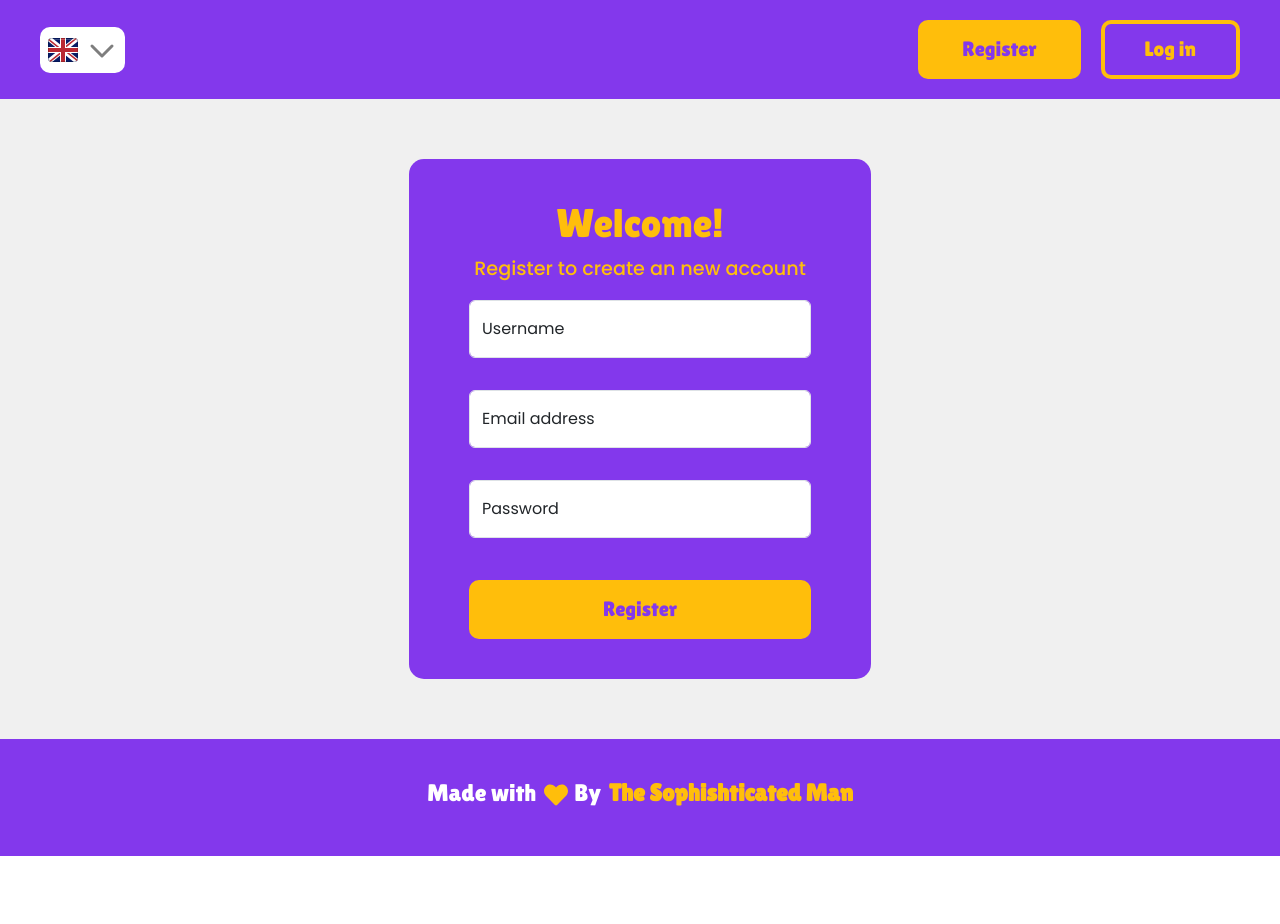
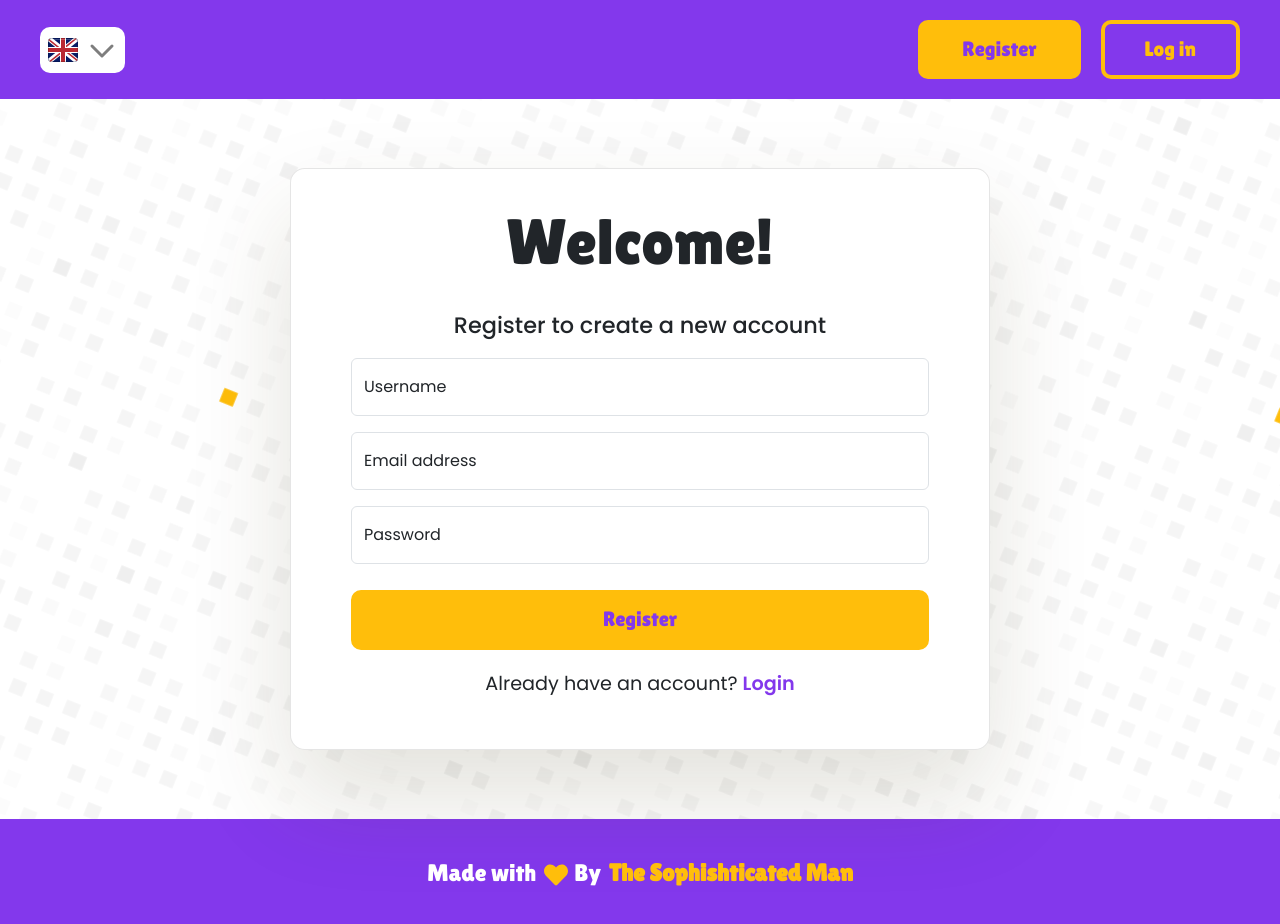
Before and after one commit to The-Sofishticated-Man/secret-message, a React (Vite) app in the folder client/secret-message/: page /users/register in a window 1280 px wide. Shown: the top 924 px of the page. Before the commit the page ends 856 px from the top, so only its background shows below. Built offline with nearby package versions, Linux system fonts and the light colour scheme.

Commit message:
improved register field and page

```diff
--- a/client/secret-message/src/components/RegisterForm/RegisterForm.module.css
+++ b/client/secret-message/src/components/RegisterForm/RegisterForm.module.css
@@ -1,11 +1,14 @@
 .loginForm {
-  max-width: 50%;
-  padding: 40px 60px;
-  background-color: var(--color-secondary);
+  min-width: 700px;
+  padding: 35px 60px;
+  border: 1px solid rgba(0,0,0,0.1);
+  /* padding-top: 35px; */
+  background-color: white;
   border-radius: 15px;
   font-family: "Poppins";
   display: flex;
   flex-direction: column;
+  box-shadow: rgba(70, 60, 18, 0.15) 0px 48px 100px 0px;
 }
 .formField {
   width: 100%;
@@ -15,18 +18,27 @@
 }
 .formHeading {
   text-align: center;
-  color: var(--color-primary);
+  /* color: var(--color-primary); */
   font-family: "Lilita One";
+  font-size: 4rem;
+  padding-bottom: 20px;
 }
 .formSubHeading {
-  color: var(--color-primary);
+  /* color: var(--color-primary); */
   font-family: "Poppins";
   font-weight: 500;
   text-align: center;
-  font-size: 1.2rem;
+  font-size: 1.4rem;
 }
 .warningMessage {
-  color: var(--color-primary);
   font-family: "Lilita One";
   margin: 0;
 }
+.loginLink {
+  margin-top: 20px;
+  text-align: center;
+  font-size: 1.2rem;
+}
+.loginLink a {
+  font-weight: 600;
+}
--- a/client/secret-message/src/components/RegisterForm/index.tsx
+++ b/client/secret-message/src/components/RegisterForm/index.tsx
@@ -4,6 +4,7 @@ import useRegister from "../../hooks/useRegister";
 import { formData, userSchema } from "../../util/registrationValidationUtil";
 import { useForm } from "react-hook-form";
 import { zodResolver } from "@hookform/resolvers/zod";
+import BetterLink from "../BetterLink/BetterLink";
 
 function RegisterForm() {
   const {
@@ -24,8 +25,8 @@ function RegisterForm() {
     >
       <h1 className={style.formHeading}>Welcome!</h1>
 
-      <p className={style.formSubHeading}>Register to create an new account</p>
-      <div className={`form-floating mb-3  ${style.formField}`}>
+      <p className={style.formSubHeading}>Register to create a new account</p>
+      <div className={`form-floating   ${style.formField}`}>
         <input
           {...register("username")}
           type="text"
@@ -35,13 +36,13 @@ function RegisterForm() {
         />
         <label htmlFor="usernameField">Username</label>
         {errors.username ? (
-          <p className={style.warningMessage}>{errors.username.message}</p>
+          <p className={"text-danger"}>{errors.username.message}</p>
         ) : (
           <p></p>
         )}
       </div>
 
-      <div className={`form-floating mb-3  ${style.formField}`}>
+      <div className={`form-floating   ${style.formField}`}>
         <input
           {...register("email")}
           type="email"
@@ -51,12 +52,12 @@ function RegisterForm() {
         />
         <label htmlFor="emailField">Email address</label>
         {errors.email ? (
-          <p className={style.warningMessage}>{errors.email.message}</p>
+          <p className={"text-danger"}>{errors.email.message}</p>
         ) : (
           <p></p>
         )}
       </div>
-      <div className={`form-floating mb-3  ${style.formField}`}>
+      <div className={`form-floating   ${style.formField}`}>
         <input
           {...register("password")}
           type="password"
@@ -66,7 +67,7 @@ function RegisterForm() {
         />
         <label htmlFor="passwordField">Password</label>
         {errors.password ? (
-          <p className={style.warningMessage}>{errors.password.message}</p>
+          <p className={"text-danger"}>{errors.password.message}</p>
         ) : (
           <p></p>
         )}
@@ -79,6 +80,10 @@ function RegisterForm() {
       >
         Register
       </Button>
+      <p className={style.loginLink}>
+        Already have an account?{" "}
+        <BetterLink to="/users/login" Color="var(--color-secondary)">Login</BetterLink>
+      </p>
     </form>
   );
 }
--- a/client/secret-message/src/index.css
+++ b/client/secret-message/src/index.css
@@ -6,8 +6,8 @@
   text-decoration: none;
 }
 section {
-  min-height: 80vh;
-  background-color: #f0f0f0;
+  min-height: 90vh;
+  background-color:  #fefefe;
 }
 :root {
   --font-primary: "Lilita One";
--- a/client/secret-message/src/routes/Register/RegisterPage.tsx
+++ b/client/secret-message/src/routes/Register/RegisterPage.tsx
@@ -1,5 +1,5 @@
+import style from "./Register.module.css";
 import RegisterForm from "../../components/RegisterForm";
-import style from "./Register.module.css";
 const Register = () => {
   return (
     <section className={style.registerSection}>
```
Also changed, not shown: client/secret-message/src/routes/Register/Register.module.css.
